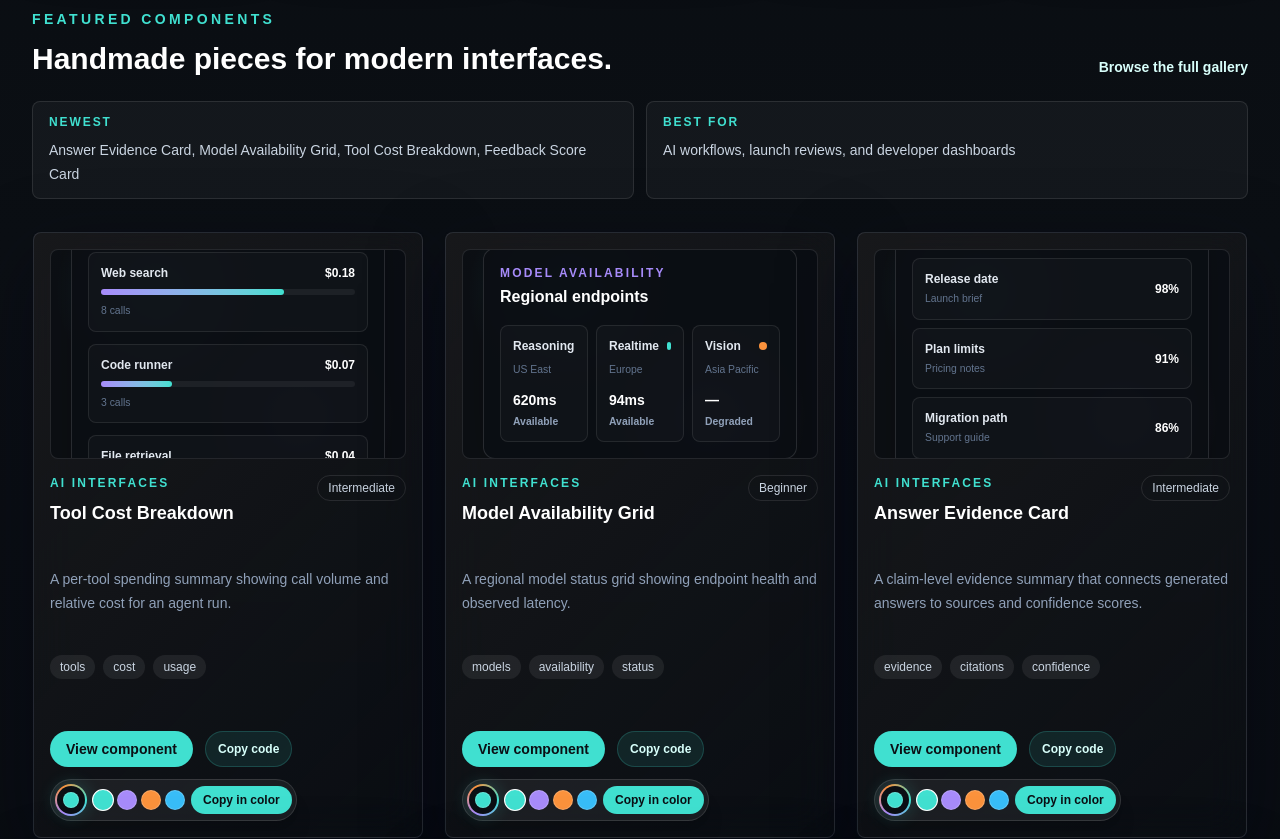
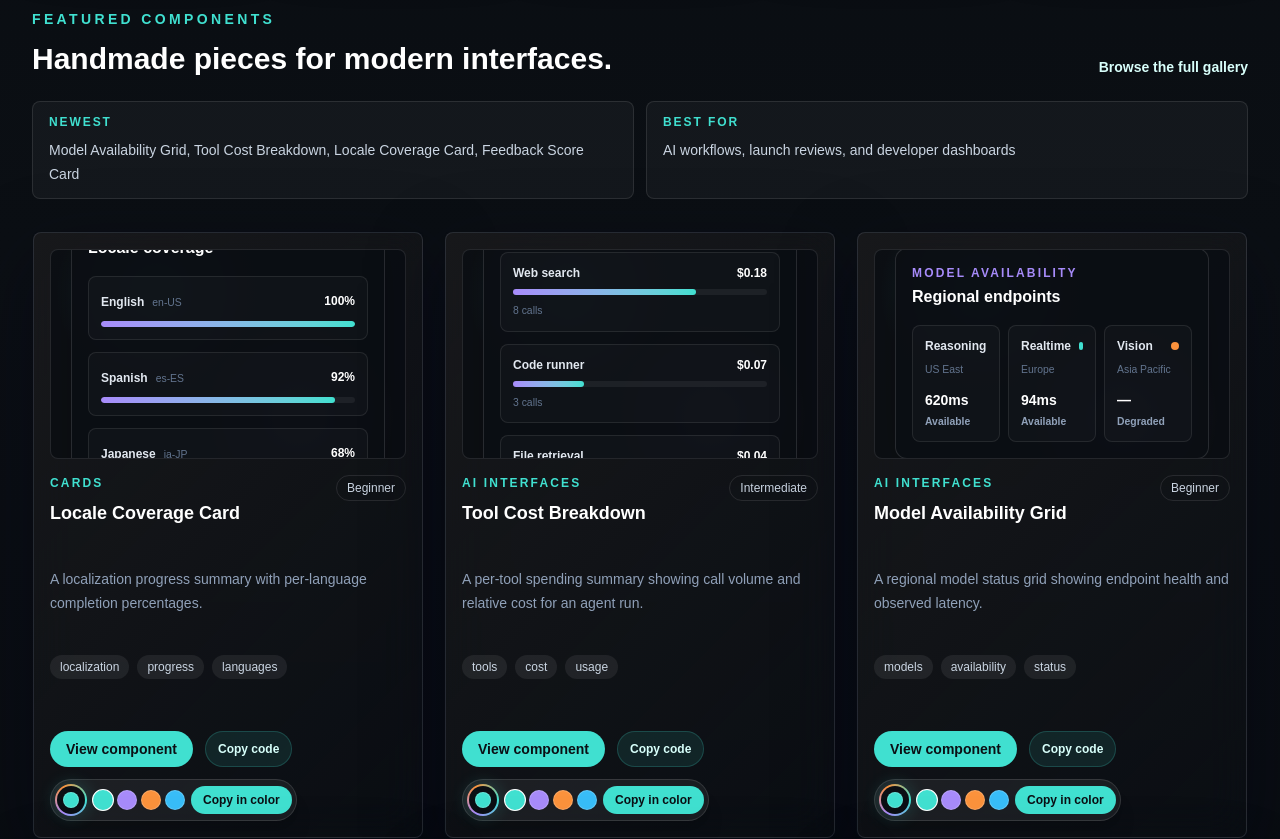
Before and after one commit to edujbarrios/edujbarrios-ui, a Next.js app: page / in a window 1280 px wide. Shown: the part 1300-2139 px from the top of the page. Built offline with nearby package versions, Linux system fonts and the light colour scheme.

Commit message:
add locale coverage card

```diff
--- a/components/component-preview.tsx
+++ b/components/component-preview.tsx
@@ -61,6 +61,7 @@ import { IntegrationStatusGrid } from "@/components/ui/integration-status-grid";
 import { KnowledgeGapDetector } from "@/components/ui/knowledge-gap-detector";
 import { LatencyBudgetCard } from "@/components/ui/latency-budget-card";
 import { LiveVoiceSession } from "@/components/ui/live-voice-session";
+import { LocaleCoverageCard } from "@/components/ui/locale-coverage-card";
 import { ModalShell } from "@/components/ui/modal-shell";
 import { MultimodalPromptComposer } from "@/components/ui/multimodal-prompt-composer";
 import { ModelSwitcher } from "@/components/ui/model-switcher";
@@ -128,6 +129,7 @@ import { RetrievalQueryPlanner } from "@/components/ui/retrieval-query-planner";
 import { RateLimitGauge } from "@/components/ui/rate-limit-gauge";
 
 const previews: Record<ComponentSlug, ComponentType> = {
+  "locale-coverage-card": LocaleCoverageCard,
   "tool-cost-breakdown": ToolCostBreakdown,
   "model-availability-grid": ModelAvailabilityGrid,
   "answer-evidence-card": AnswerEvidenceCard,
--- /dev/null
+++ b/components/ui/locale-coverage-card.tsx
@@ -0,0 +1,19 @@
+const locales = [
+  { name: "English", code: "en-US", coverage: 100 },
+  { name: "Spanish", code: "es-ES", coverage: 92 },
+  { name: "Japanese", code: "ja-JP", coverage: 68 },
+];
+
+export function LocaleCoverageCard() {
+  return (
+    <section className="w-full max-w-sm rounded-xl border border-white/12 bg-[#0b0f14]/92 p-4 shadow-2xl">
+      <header className="flex items-start justify-between gap-4"><div><p className="text-xs font-semibold uppercase tracking-[0.18em] text-[#40E0D0]">Localization</p><h3 className="mt-1 text-base font-bold text-white">Locale coverage</h3></div><span className="rounded-full bg-white/[0.06] px-2.5 py-1 text-[0.65rem] font-bold text-slate-300">3 locales</span></header>
+      <dl className="mt-4 space-y-3">
+        {locales.map((locale) => <div key={locale.code} className="rounded-lg border border-white/9 bg-white/[0.025] p-3">
+          <div className="flex items-center justify-between"><dt><span className="text-xs font-semibold text-slate-200">{locale.name}</span><span className="ml-2 text-[0.65rem] text-slate-500">{locale.code}</span></dt><dd className="text-xs font-black text-white">{locale.coverage}%</dd></div>
+          <div className="mt-2 h-1.5 overflow-hidden rounded-full bg-white/[0.06]" role="progressbar" aria-label={`${locale.name} coverage`} aria-valuenow={locale.coverage} aria-valuemin={0} aria-valuemax={100}><span className="block h-full rounded-full bg-gradient-to-r from-[#a78bfa] to-[#40E0D0]" style={{ width: `${locale.coverage}%` }} /></div>
+        </div>)}
+      </dl>
+    </section>
+  );
+}
--- a/data/component-code.ts
+++ b/data/component-code.ts
@@ -1480,6 +1480,14 @@ export function ToolCostBreakdown() {
     <dl className="mt-4 space-y-3">{tools.map((tool) => <div key={tool.name} className="rounded-lg border border-white/9 bg-white/[0.025] p-3"><div className="flex items-center justify-between"><dt className="text-xs font-semibold text-slate-200">{tool.name}</dt><dd className="text-xs font-black text-white">{tool.cost}</dd></div><div className="mt-2 h-1.5 rounded-full bg-white/[0.06]"><span className={"block h-full rounded-full bg-gradient-to-r from-[#a78bfa] to-[#40E0D0] " + tool.width} /></div><p className="mt-2 text-[0.65rem] text-slate-500">{tool.calls} calls</p></div>)}</dl>
   </section>;
 }`,
+  "locale-coverage-card": `const locales = [{ name: "English", code: "en-US", coverage: 100 }, { name: "Spanish", code: "es-ES", coverage: 92 }, { name: "Japanese", code: "ja-JP", coverage: 68 }];
+
+export function LocaleCoverageCard() {
+  return <section className="w-full max-w-sm rounded-xl border border-white/12 bg-[#0b0f14]/92 p-4 shadow-2xl">
+    <header className="flex items-start justify-between gap-4"><div><p className="text-xs font-semibold uppercase tracking-[0.18em] text-[#40E0D0]">Localization</p><h3 className="mt-1 text-base font-bold text-white">Locale coverage</h3></div><span className="rounded-full bg-white/[0.06] px-2.5 py-1 text-[0.65rem] font-bold text-slate-300">3 locales</span></header>
+    <dl className="mt-4 space-y-3">{locales.map((locale) => <div key={locale.code} className="rounded-lg border border-white/9 bg-white/[0.025] p-3"><div className="flex items-center justify-between"><dt><span className="text-xs font-semibold text-slate-200">{locale.name}</span><span className="ml-2 text-[0.65rem] text-slate-500">{locale.code}</span></dt><dd className="text-xs font-black text-white">{locale.coverage}%</dd></div><div className="mt-2 h-1.5 overflow-hidden rounded-full bg-white/[0.06]" role="progressbar" aria-label={locale.name + " coverage"} aria-valuenow={locale.coverage} aria-valuemin={0} aria-valuemax={100}><span className="block h-full rounded-full bg-gradient-to-r from-[#a78bfa] to-[#40E0D0]" style={{ width: locale.coverage + "%" }} /></div></div>)}</dl>
+  </section>;
+}`,
   "feedback-score-card": `const ratings = [
   { label: "Useful", value: "94%" },
   { label: "Clear", value: "89%" },
--- a/lib/components.ts
+++ b/lib/components.ts
@@ -1122,6 +1122,18 @@ export const components: ComponentItem[] = [
     featured: true,
   },
   {
+    slug: "locale-coverage-card",
+    name: "Locale Coverage Card",
+    description: "A localization progress summary with per-language completion percentages.",
+    category: "Cards",
+    tags: ["localization", "progress", "languages"],
+    difficulty: "Beginner",
+    code: componentCode["locale-coverage-card"],
+    usage: `<LocaleCoverageCard />`,
+    accessibility: "Each locale exposes its language code and exact coverage percentage.",
+    featured: true,
+  },
+  {
     slug: "feedback-score-card",
     name: "Feedback Score Card",
     description: "A reviewer feedback summary for beta launches, QA passes, and design reviews.",
```
